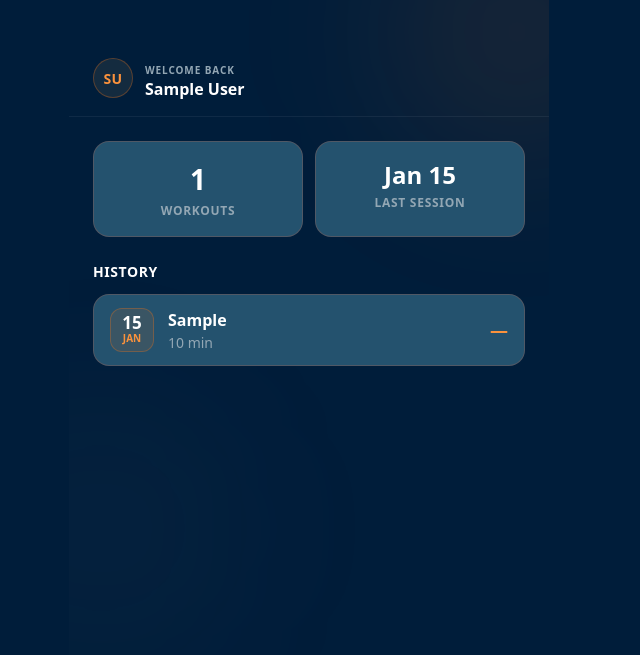
After one commit to Kaiden-King/ascendiq, a Django app: page /history/ in a window 1280 px wide. The commit adds this page. Shown: the top 655 px of the page, without its empty margins (331-971 px from the left). Run offline with Django 5.2, Linux system fonts and the light colour scheme; a user stored in the database is signed in; tables that the repository leaves empty hold one stand-in row (values such as "Sample post").

Commit message:
Step 19: workout history
- /history/: workouts newest first with date, focus, time, shooting %
  (makes/attempts summed in one query), 10 per page
- Total workouts and last session date on History and a dashboard card
- Empty state for a new athlete; unfinished workouts reopen the session
- LATER: adjustable duration when Finish is forgotten

Co-Authored-By: Claude Opus 5.5 <noreply@anthropic.com>

```diff
--- a/athletes/urls.py
+++ b/athletes/urls.py
@@ -8,6 +8,7 @@ urlpatterns = [
     path("login/", auth_views.LoginView.as_view(redirect_authenticated_user=True), name="login"),
     path("logout/", auth_views.LogoutView.as_view(), name="logout"),
     path("dashboard/", views.dashboard, name="dashboard"),
+    path("history/", views.history, name="history"),
     path("workout/today/", views.workout_today, name="workout_today"),
     path("workout/start/", views.workout_start, name="workout_start"),
     path("workout/<int:workout_id>/", views.workout_session, name="workout_session"),
--- a/athletes/views.py
+++ b/athletes/views.py
@@ -1,6 +1,8 @@
 from django.contrib.auth import login
 from django.contrib.auth.decorators import login_required
+from django.core.paginator import Paginator
 from django.db import transaction
+from django.db.models import Sum
 from django.shortcuts import get_object_or_404, redirect, render
 from django.utils import timezone
 from django.utils.text import slugify
@@ -8,7 +10,7 @@ from django.views.decorators.http import require_POST
 
 from .forms import SignupForm
 from .models import Athlete, Workout, WorkoutSet
-from .stats import minutes_between, shooting_totals
+from .stats import minutes_between, shooting_pct, shooting_totals
 from .workout_templates import GUARD_60, GUARD_60_FOCUS, create_todays_workout, todays_workout
 
 
@@ -56,6 +58,7 @@ def dashboard(request):
         context["plan_focus"] = GUARD_60_FOCUS
         context["plan_drills"] = len(GUARD_60)
         context["plan_tracked"] = sum(1 for _, _, tracks in GUARD_60 if tracks)
+        context["total"], context["last_date"] = history_numbers(athlete)
     return render(request, "dashboard.html", context)
 
 
@@ -170,6 +173,40 @@ def set_score(request, set_id):
     })
 
 
+HISTORY_PER_PAGE = 10
+
+
+def history_numbers(athlete):
+    """Total finished workouts and the date of the last one. One query each."""
+    finished = Workout.objects.filter(athlete=athlete, status="completed")
+    last = finished.order_by("-date").values_list("date", flat=True).first()
+    return finished.count(), last
+
+
+@login_required
+def history(request):
+    """Past workouts, newest first, 10 to a page."""
+    athlete = get_object_or_404(Athlete, user=request.user)
+    # Only this athlete's workouts. Sum each workout's makes/attempts in the same query.
+    workouts = (
+        Workout.objects.filter(athlete=athlete)
+        .annotate(made_total=Sum("workoutset__made"), attempted_total=Sum("workoutset__attempted"))
+        .order_by("-date", "-id")
+    )
+    page = Paginator(workouts, HISTORY_PER_PAGE).get_page(request.GET.get("page"))
+    for workout in page:
+        workout.pct = shooting_pct(workout.made_total or 0, workout.attempted_total)
+
+    total, last_date = history_numbers(athlete)
+    return render(request, "history.html", {
+        "athlete": athlete,
+        "active_tab": "record",
+        "page": page,
+        "total": total,
+        "last_date": last_date,
+    })
+
+
 @login_required
 @require_POST
 def workout_finish(request, workout_id):
--- a/static/css/ascendiq.css
+++ b/static/css/ascendiq.css
@@ -530,3 +530,29 @@ a.btn-primary { display: flex; align-items: center; justify-content: center; }
 .tile__n { margin: 0; font-size: 28px; font-weight: 700; color: var(--text); font-variant-numeric: tabular-nums; }
 .tile__n span { font-size: 16px; color: var(--muted); }
 .tile__l { margin: 2px 0 0; font-size: 12px; font-weight: 700; letter-spacing: .06em; text-transform: uppercase; color: var(--muted); }
+
+/* ===================== history ===================== */
+.tile__n--date { font-size: 24px; line-height: 1.4; }
+.hist { margin: 0; padding: 0; list-style: none; display: flex; flex-direction: column; gap: 10px; }
+.hist__row {
+  display: flex; align-items: center; gap: 14px;
+  min-height: 72px; padding: 12px 16px;
+  background: var(--card); border: 1px solid var(--card-line); border-radius: var(--r-md);
+}
+.hist__row:active { opacity: .8; }
+.hist__date {
+  flex-shrink: 0; width: 44px; height: 44px; border-radius: var(--r-sm);
+  display: flex; flex-direction: column; align-items: center; justify-content: center;
+  background: var(--orange-wash); border: 1px solid var(--orange-line);
+}
+.hist__day { font-size: 17px; font-weight: 700; line-height: 1; color: var(--text); }
+.hist__mon { font-size: 10px; font-weight: 700; text-transform: uppercase; color: var(--orange-lt); }
+.hist__body { flex: 1; min-width: 0; display: flex; flex-direction: column; }
+.hist__focus { font-size: 16px; font-weight: 700; color: var(--text); overflow: hidden; text-overflow: ellipsis; white-space: nowrap; }
+.hist__meta { font-size: 14px; color: var(--muted); }
+.hist__pct { font-size: 18px; font-weight: 700; color: var(--orange-lt); font-variant-numeric: tabular-nums; }
+.pager { display: grid; grid-template-columns: 1fr 1fr; gap: var(--gap); }
+
+.hist-card { display: flex; align-items: center; justify-content: space-between; gap: 12px; }
+.hist-card > span:first-child { display: flex; flex-direction: column; }
+.hist-card__n { font-size: 19px; font-weight: 700; color: var(--text); }
--- /dev/null
+++ b/templates/history.html
@@ -0,0 +1,62 @@
+{% extends "base.html" %}
+
+{% block title %}History · AscendIQ{% endblock %}
+
+{% block content %}
+  <div class="tiles">
+    <div class="tile">
+      <p class="tile__n">{{ total }}</p>
+      <p class="tile__l">Workouts</p>
+    </div>
+    <div class="tile">
+      <p class="tile__n tile__n--date">{% if last_date %}{{ last_date|date:"M j" }}{% else %}—{% endif %}</p>
+      <p class="tile__l">Last session</p>
+    </div>
+  </div>
+
+  <div class="sect">
+    <div class="sect__hd">
+      <h2>History</h2>
+      {% if page.paginator.num_pages > 1 %}<span class="sect__note">Page {{ page.number }} of {{ page.paginator.num_pages }}</span>{% endif %}
+    </div>
+
+    {% if page.object_list %}
+      <ol class="hist">
+        {% for workout in page %}
+          <li>
+            {# Finished → summary. Unfinished → the session, which still takes taps. #}
+            <a class="hist__row" href="{% if workout.status == 'completed' %}{% url 'workout_summary' workout.id %}{% else %}{% url 'workout_session' workout.id %}{% endif %}">
+              <span class="hist__date">
+                <span class="hist__day">{{ workout.date|date:"j" }}</span>
+                <span class="hist__mon">{{ workout.date|date:"M" }}</span>
+              </span>
+              <span class="hist__body">
+                <span class="hist__focus">{{ workout.focus|default:"Workout" }}</span>
+                <span class="hist__meta">
+                  {% if workout.status == "completed" %}
+                    {% if workout.duration_min %}{{ workout.duration_min }} min{% else %}Finished{% endif %}
+                  {% else %}
+                    Not finished
+                  {% endif %}
+                </span>
+              </span>
+              <span class="hist__pct">{% if workout.pct is not None %}{{ workout.pct }}%{% else %}—{% endif %}</span>
+            </a>
+          </li>
+        {% endfor %}
+      </ol>
+    {% else %}
+      <div class="card empty">
+        <p>No workouts yet. Your first one shows up here when you finish it.</p>
+        <a class="link-more" href="{% url 'workout_today' %}">See today's workout</a>
+      </div>
+    {% endif %}
+  </div>
+
+  {% if page.has_other_pages %}
+    <nav class="pager" aria-label="History pages">
+      {% if page.has_previous %}<a class="btn-ghost" href="?page={{ page.previous_page_number }}">Newer</a>{% else %}<span></span>{% endif %}
+      {% if page.has_next %}<a class="btn-ghost" href="?page={{ page.next_page_number }}">Older</a>{% endif %}
+    </nav>
+  {% endif %}
+{% endblock %}
```
Also changed, not shown: LATER.md (+2 -0 lines), templates/dashboard.html (+10 -0 lines).
